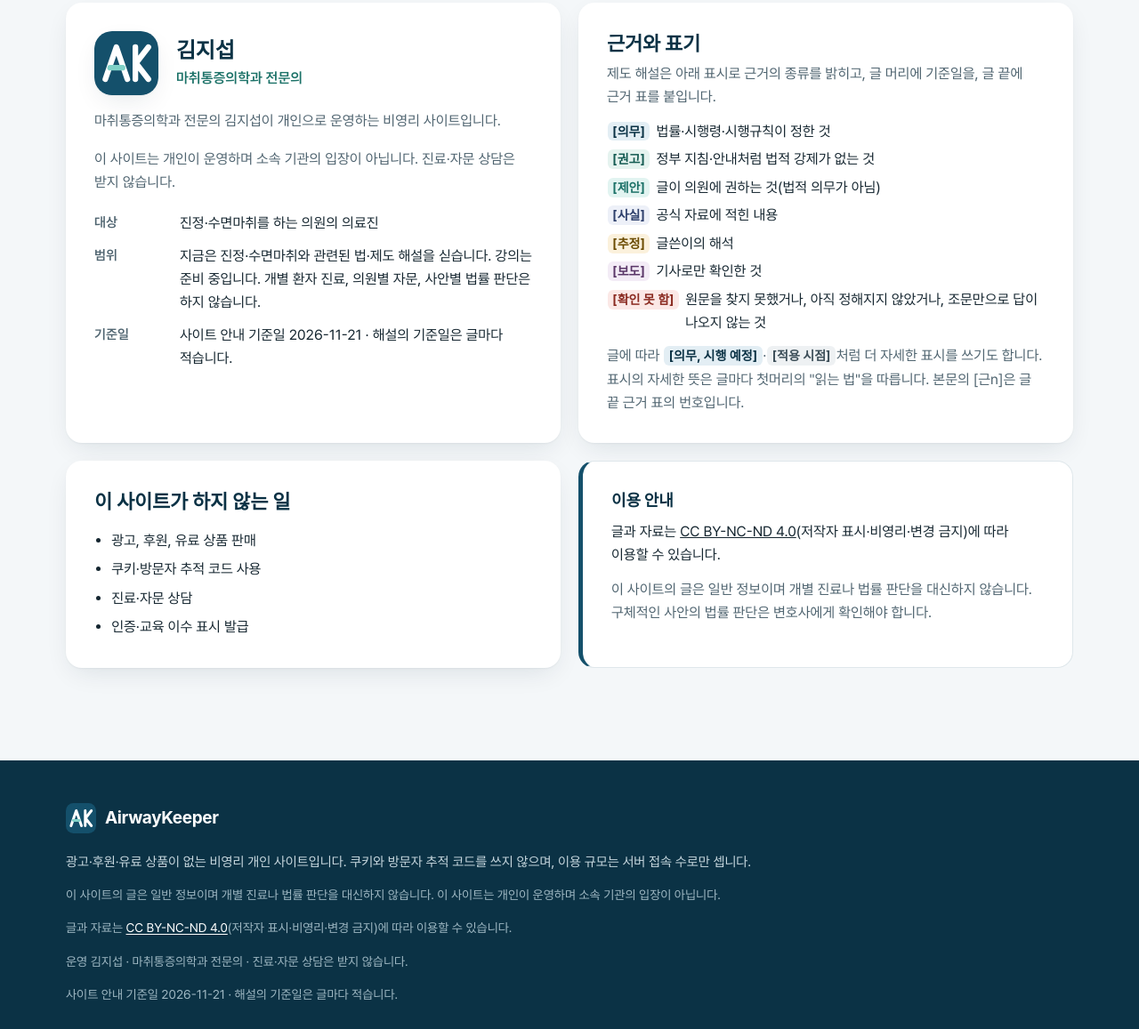
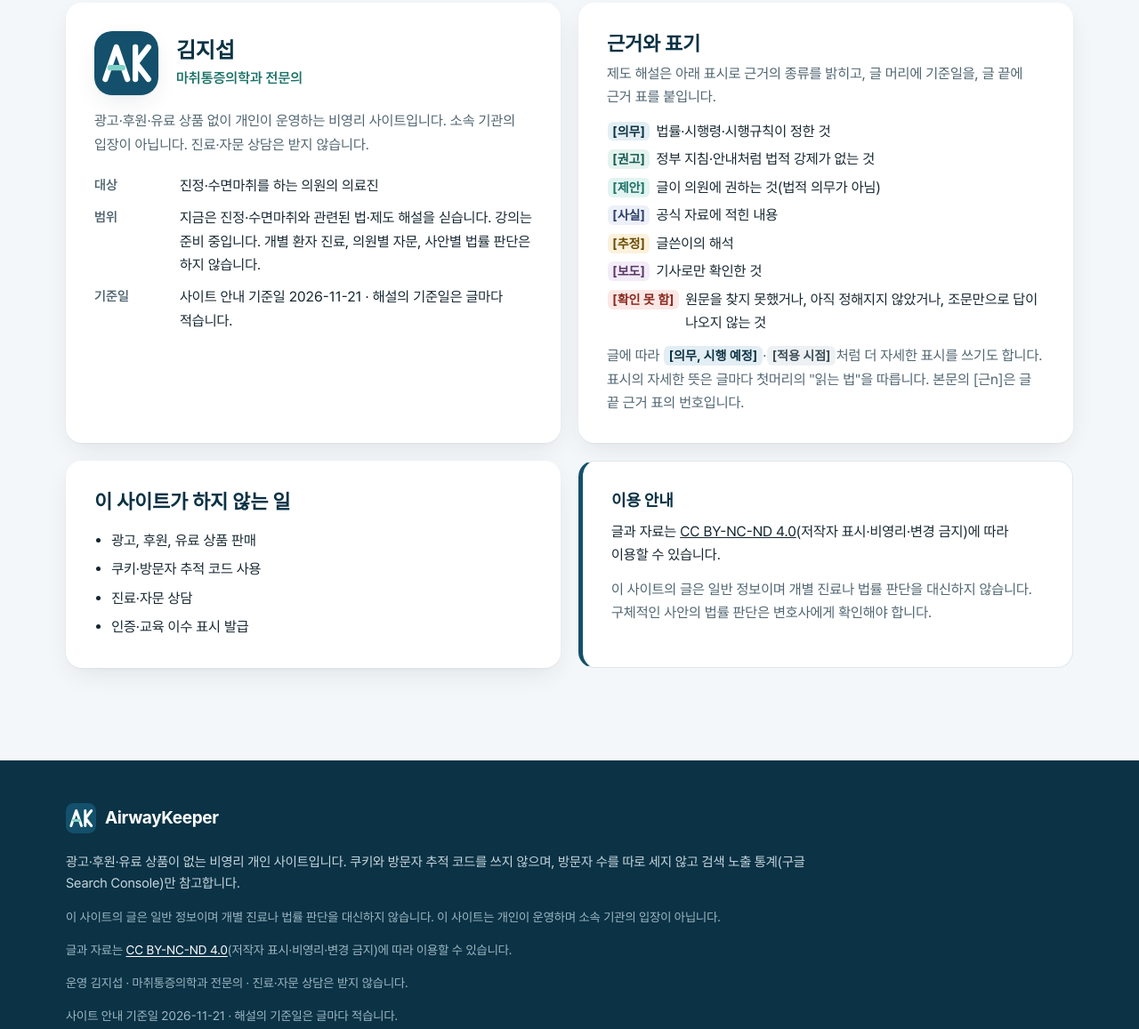
Before and after one commit to formars0309-cloud/airwaykeeper-site, a plain HTML site: page about.html in a window 1280 px wide. Shown: the part 251-1408 px from the top of the page at 89% size. Drawn offline with Linux system fonts and the light colour scheme; a web font is replaced by a local one.

Commit message:
측정 문구 사실대로·소개 쪽 운영자 겹침 없앰(원본 커밋 6f868e8의 build/site)

```diff
--- a/about.html
+++ b/about.html
@@ -18,8 +18,7 @@
 <div class="about">
 <div class="panel"><div class="op"><img src="assets/mark.svg" alt="" width="72" height="72"><div><h3>김지섭</h3>
 <p class="role">마취통증의학과 전문의</p></div></div>
-<p class="op-note">마취통증의학과 전문의 김지섭이 개인으로 운영하는 비영리 사이트입니다.</p>
-<p class="op-note">이 사이트는 개인이 운영하며 소속 기관의 입장이 아닙니다. 진료·자문 상담은 받지 않습니다.</p>
+<p class="op-note">광고·후원·유료 상품 없이 개인이 운영하는 비영리 사이트입니다. 소속 기관의 입장이 아닙니다. 진료·자문 상담은 받지 않습니다.</p>
 <dl class="facts">
 <div><dt>대상</dt><dd>진정·수면마취를 하는 의원의 의료진</dd></div>
 <div><dt>범위</dt><dd>지금은 진정·수면마취와 관련된 법·제도 해설을 싣습니다. 강의는 준비 중입니다. 개별 환자 진료, 의원별 자문, 사안별 법률 판단은 하지 않습니다.</dd></div>
@@ -34,7 +33,7 @@
 </div></main>
 <footer class="foot"><div class="wrap">
 <a class="brand" href="index.html"><img src="assets/mark.svg" alt="" width="34" height="34">AirwayKeeper</a>
-<p>광고·후원·유료 상품이 없는 비영리 개인 사이트입니다. 쿠키와 방문자 추적 코드를 쓰지 않으며, 이용 규모는 서버 접속 수로만 셉니다.</p>
+<p>광고·후원·유료 상품이 없는 비영리 개인 사이트입니다. 쿠키와 방문자 추적 코드를 쓰지 않으며, 방문자 수를 따로 세지 않고 검색 노출 통계(구글 Search Console)만 참고합니다.</p>
 <p class="small">이 사이트의 글은 일반 정보이며 개별 진료나 법률 판단을 대신하지 않습니다. 이 사이트는 개인이 운영하며 소속 기관의 입장이 아닙니다.</p>
 <p class="small">글과 자료는 <a rel="license" href="https://creativecommons.org/licenses/by-nc-nd/4.0/deed.ko">CC BY-NC-ND 4.0</a>(저작자 표시·비영리·변경 금지)에 따라 이용할 수 있습니다.</p>
 <p class="small">운영 김지섭 · 마취통증의학과 전문의 · 진료·자문 상담은 받지 않습니다.</p>
```
Also changed, not shown: index.html (+2 -2 lines), law-certification-ads.html (+1 -1 lines), law-dur-check-2026-12.html (+1 -1 lines), law-medical-dispute-2027.html (+1 -1 lines), law-propofol-inspection-2026-08.html (+1 -1 lines), law-sedation-consent.html (+1 -1 lines), law.html (+1 -1 lines).
